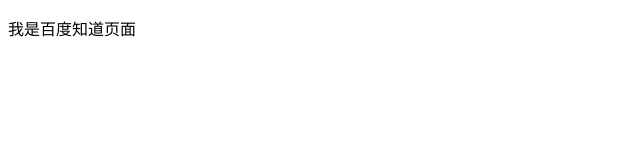
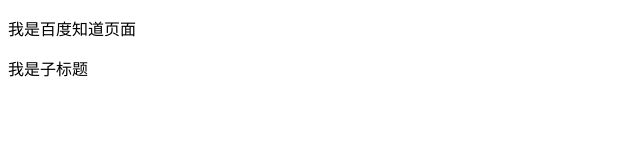
Before and after one commit to jack-roce/baidu, a plain HTML site: page zhidao/zhidao.html in a window 1280 px wide. Shown: the whole page, without its empty margins (0-640 px from the left). Drawn offline with Linux system fonts and the light colour scheme.

Commit message:
增加子标题

```diff
--- a/zhidao/zhidao.html
+++ b/zhidao/zhidao.html
@@ -8,5 +8,6 @@
 </head>
 <body>
     <p>我是百度知道页面</p>
+    <p>我是子标题</p>
 </body>
 </html>
```
